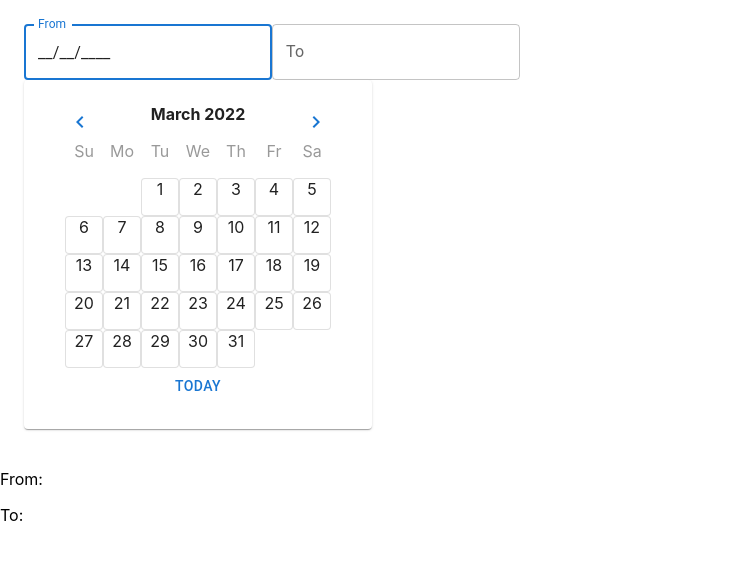
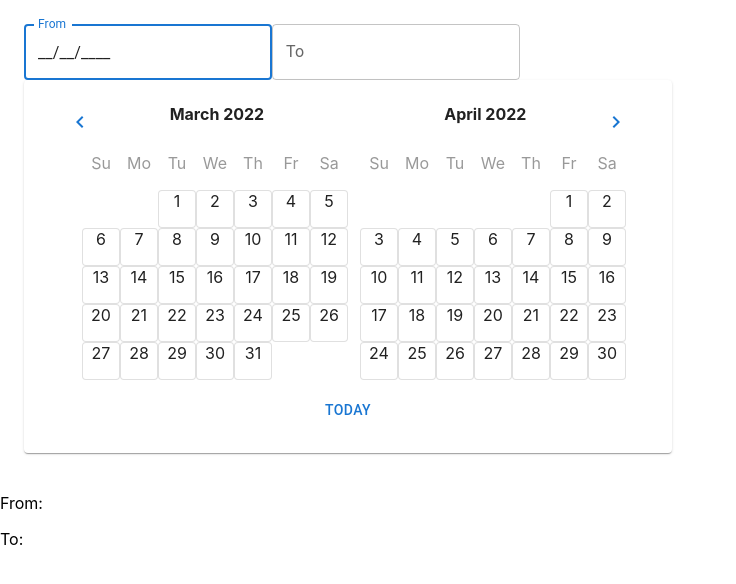
Before and after one commit to jay-li-0202/react-simple-daterangepicker, a React (Create React App) app: page / in a window 1280 px wide. Both pictures are taken after a click on the element "From". Shown: the top 584 px of the page, without its empty margins (0-736 px from the left). Built offline with nearby package versions, Linux system fonts and the light colour scheme.

Commit message:
formatting and refactoring to support double view calendar

```diff
--- a/src/SimpleDateRangePicker.tsx
+++ b/src/SimpleDateRangePicker.tsx
@@ -17,6 +17,7 @@ export interface SimpleDateRangePickerState {
     fromDateValue: string;
     toDateValue: string;
     currentCalendarDate: Date;
+    nextCalendarDate: Date;
     showCalendar: boolean;
     calendarRef: React.RefObject<any>;
 }
@@ -28,10 +29,12 @@ export default class SimpleDateRangePicker extends Component<SimpleDateRangePick
 
     constructor(props: SimpleDateRangePickerProps) {
         super(props);
+        let now = new Date();
         this.state = {
             fromDateValue: '',
             toDateValue: '',
             currentCalendarDate: new Date(), // start with today
+            nextCalendarDate: new Date(now.getFullYear(), now.getMonth() + 1, 1),
             showCalendar: false,
             calendarRef: React.createRef(),
             fromDate: undefined,
@@ -96,23 +99,27 @@ export default class SimpleDateRangePicker extends Component<SimpleDateRangePick
     }
 
     calendarNavigateBack(e: React.MouseEvent<HTMLButtonElement, MouseEvent>): void {
+
         this.setState({
-            currentCalendarDate: new Date(this.state.currentCalendarDate.setMonth(this.state.currentCalendarDate.getMonth() - 1))
+            currentCalendarDate: new Date(this.state.currentCalendarDate.setMonth(this.state.currentCalendarDate.getMonth() - 1)),
+            nextCalendarDate: new Date(this.state.nextCalendarDate.setMonth(this.state.nextCalendarDate.getMonth() - 1))
         });
     }
 
     calendarNavigateNext(e: React.MouseEvent<HTMLButtonElement, MouseEvent>): void {
         this.setState({
-            currentCalendarDate: new Date(this.state.currentCalendarDate.setMonth(this.state.currentCalendarDate.getMonth() + 1))
+            currentCalendarDate: new Date(this.state.currentCalendarDate.setMonth(this.state.currentCalendarDate.getMonth() + 1)),
+            nextCalendarDate: new Date(this.state.nextCalendarDate.setMonth(this.state.nextCalendarDate.getMonth() + 1)),
         });
     }
 
-    getCurrentCalendarDateDaysInMonth(): number {
-        return new Date(this.state.currentCalendarDate.getFullYear(), this.state.currentCalendarDate.getMonth() + 1, 0).getDate();
+    getCalendarDateDaysInMonth(date: Date): number {
+        return new Date(date.getFullYear(), date.getMonth() + 1, 0).getDate();
     }
 
     dayClicked(e: React.MouseEvent<HTMLDivElement, MouseEvent>, day: number): void {
 
+        // change this to support current and next
         let newDate = new Date(this.state.currentCalendarDate);
         newDate.setDate(day);
 
@@ -182,12 +189,13 @@ export default class SimpleDateRangePicker extends Component<SimpleDateRangePick
         }
     }
 
-    render() {
+    getWeeks(date: Date): Array<number[]> {
+        let weeks: Array<number[]> = [];
 
-        let daysInMonth = this.getCurrentCalendarDateDaysInMonth();
-        let weeks : Array<number[]> = [];
+        date = new Date(date);
+
+        let daysInMonth = this.getCalendarDateDaysInMonth(date);
         let firstWeek = [];
-        let date = new Date(this.state.currentCalendarDate);
         date.setDate(1);
         let dayOfWeek = date.getDay();
 
@@ -233,6 +241,14 @@ export default class SimpleDateRangePicker extends Component<SimpleDateRangePick
             weeks.push(finalWeek);
         }
 
+        return weeks;
+    }
+
+    render() {
+
+        let currentCalendarWeeks = this.getWeeks(this.state.currentCalendarDate);
+        let nextCalendarWeeks = this.getWeeks(this.state.nextCalendarDate);
+
         let weekDayNames = [
             'Su',
             'Mo',
@@ -244,7 +260,7 @@ export default class SimpleDateRangePicker extends Component<SimpleDateRangePick
         ];
 
         return (
-            <div id="parentElement" ref={this.state.calendarRef} style={{width: '500px'}}>
+            <div id="parentElement" ref={this.state.calendarRef} style={{ width: '500px' }}>
                 <InputMask mask="99/99/9999" onChange={(e) => this.onChangeFrom(e)} value={this.state.fromDateValue}>
                     {() => <TextField id="outlined-basic" label="From" variant="outlined" />}
                 </InputMask>
@@ -252,28 +268,36 @@ export default class SimpleDateRangePicker extends Component<SimpleDateRangePick
                     {() => <TextField id="outlined-basic" label="To" variant="outlined" />}
                 </InputMask>
 
-                <Paper style={{ padding: '24px', width: '300px', textAlign: 'center', display: this.state.showCalendar ? 'block' : 'none' }}>
-                    <div style={{float: 'left', width: '100%'}}>
+                <Paper style={{ padding: '24px', width: '600px', textAlign: 'center', display: this.state.showCalendar ? 'block' : 'none' }}>
+                    <div style={{ float: 'left', width: '100%' }}>
                         <Button onClick={(e) => { this.calendarNavigateBack(e) }} style={{ float: 'left' }}>
                             <NavigateBeforeIcon />
                         </Button>
-                        <span style={{fontWeight: '700'}}>{this.state.currentCalendarDate.toLocaleString('default', { month: 'long' })} {this.state.currentCalendarDate.toLocaleString('default', { year: 'numeric' })}</span>
+                        <span style={{ fontWeight: '700', marginRight: '30%' }}>
+                            {this.state.currentCalendarDate.toLocaleString('default', { month: 'long' })} {this.state.currentCalendarDate.toLocaleString('default', { year: 'numeric' })}
+                        </span>
+                        <span style={{ fontWeight: '700' }}>
+                            {this.state.nextCalendarDate.toLocaleString('default', { month: 'long' })} {this.state.nextCalendarDate.toLocaleString('default', { year: 'numeric' })}
+                        </span>
                         <Button onClick={(e) => { this.calendarNavigateNext(e) }} style={{ float: 'right' }}>
                             <NavigateNextIcon />
                         </Button>
                     </div>
-                    <div style={{ display: 'inline-block' }}>
+
+                    {/*Current Calendar*/}
+                    <div style={{ display: 'inline-block', padding: '12px' }}>
+                        <div style={{ display: 'block' }}>
                         {
                             weekDayNames.map(name => {
                                 return (
-                                <Paper key={name} sx={{borderColor: 'white'}} variant="outlined" style={{ display: 'inline-block', width: '36px', height: '36px', textAlign: 'center', color: '#999' }}>{name}</Paper>
+                                    <Paper key={name} sx={{ borderColor: 'white' }} variant="outlined" style={{ display: 'inline-block', width: '36px', height: '36px', textAlign: 'center', color: '#999' }}>{name}</Paper>
                                 );
                             })
                         }
                         </div>
                         <div style={{ display: 'inline-block' }}>
                             {
-                        weeks.map((week, index) => {
+                                currentCalendarWeeks.map((week, index) => {
                                     return (
                                         <div key={index} style={{ display: 'block', textAlign: 'left' }}>
                                             {
@@ -300,8 +324,57 @@ export default class SimpleDateRangePicker extends Component<SimpleDateRangePick
                                 })
                             }
                         </div>
+                    </div>
+
+                    {/*Next Calendar*/}
+                    <div style={{ display: 'inline-block' }}>
                         <div style={{ display: 'block' }}>
-                        <Button onClick={() => { this.setState({currentCalendarDate: new Date()})}}>
+                        {
+                            weekDayNames.map(name => {
+                                return (
+                                    <Paper key={name} sx={{ borderColor: 'white' }} variant="outlined" style={{ display: 'inline-block', width: '36px', height: '36px', textAlign: 'center', color: '#999' }}>{name}</Paper>
+                                );
+                            })
+                        }
+                    </div>
+                        <div style={{ display: 'inline-block' }}>
+                        {
+                                nextCalendarWeeks.map((week, index) => {
+                                return (
+                                    <div key={index} style={{ display: 'block', textAlign: 'left' }}>
+                                        {
+                                            week.map(day => {
+                                                let date = new Date(this.state.nextCalendarDate);
+
+                                                let doesntStartSunday = index == 0 && week[0] > 10 && day > 10;
+
+                                                date.setDate(day);
+                                                let dateFormatted = date ? format(date, 'MM/dd/yyyy') : undefined;
+
+                                                let fromDateFormatted = this.state.fromDate && isValid(this.state.fromDate) ? format(this.state.fromDate, 'MM/dd/yyyy') : undefined;
+                                                let toDateFormatted = this.state.toDate && isValid(this.state.toDate) ? format(this.state.toDate, 'MM/dd/yyyy') : undefined;
+
+                                                return <Paper key={day} onClick={(e) => { this.dayClicked(e, day) }} variant="outlined" style={{
+                                                    backgroundColor: dateFormatted == fromDateFormatted || dateFormatted == toDateFormatted ? '#265b5f' :
+                                                        this.state.fromDate && this.state.toDate && date > this.state.fromDate && date < this.state.toDate ? '#1EA1A1' : '#fff',
+                                                    display: 'inline-block', width: '36px', height: '36px', textAlign: 'center', visibility: doesntStartSunday ? "hidden" : "visible"
+                                                }}>{day}</Paper>
+                                            })
+                                        }
+                                    </div>
+                                )
+                            })
+                        }
+                    </div>
+                    </div>
+                    <div style={{ display: 'block' }}>
+                        <Button onClick={() => {
+                            let now = new Date();
+                            this.setState({
+                                currentCalendarDate: new Date(),
+                                nextCalendarDate: new Date(now.getFullYear(), now.getMonth() + 1, 1),
+                            });
+                        }}>
                             Today
                         </Button>
                     </div>
```
Lines whose indentation alone changed are shown as unchanged.
